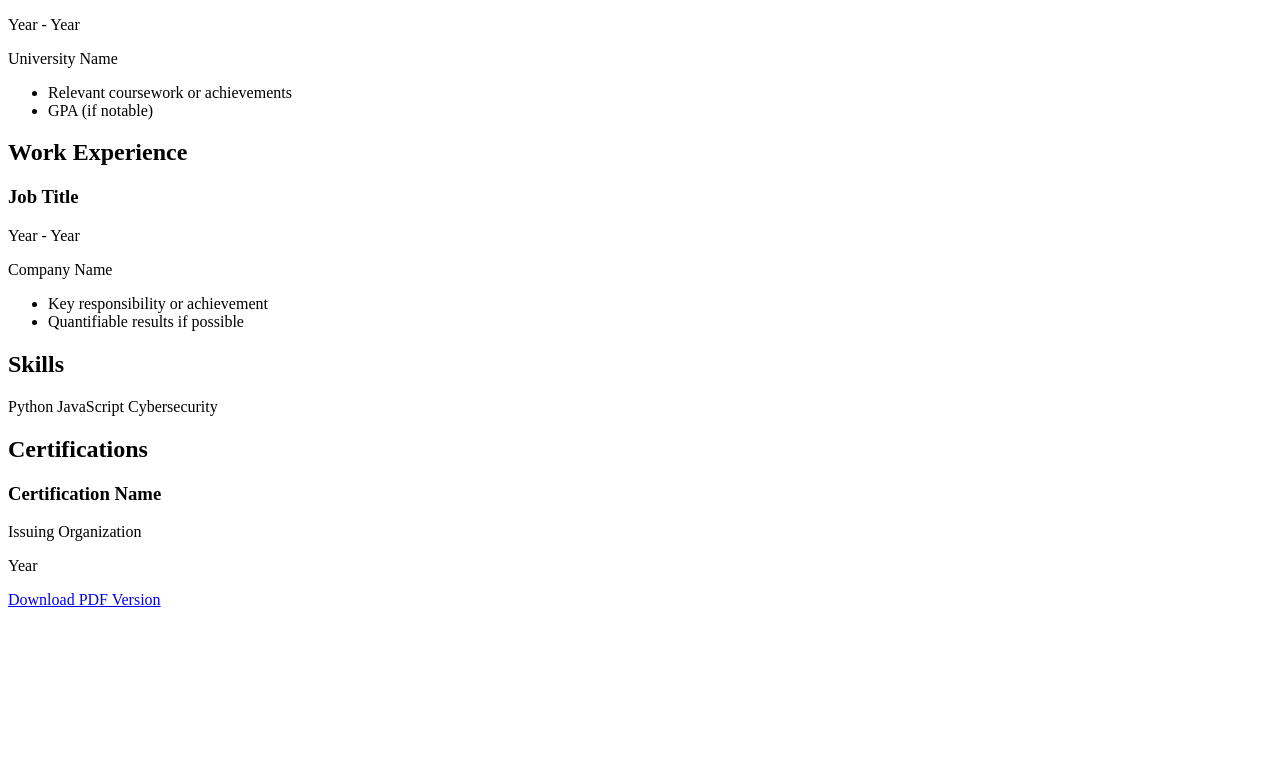
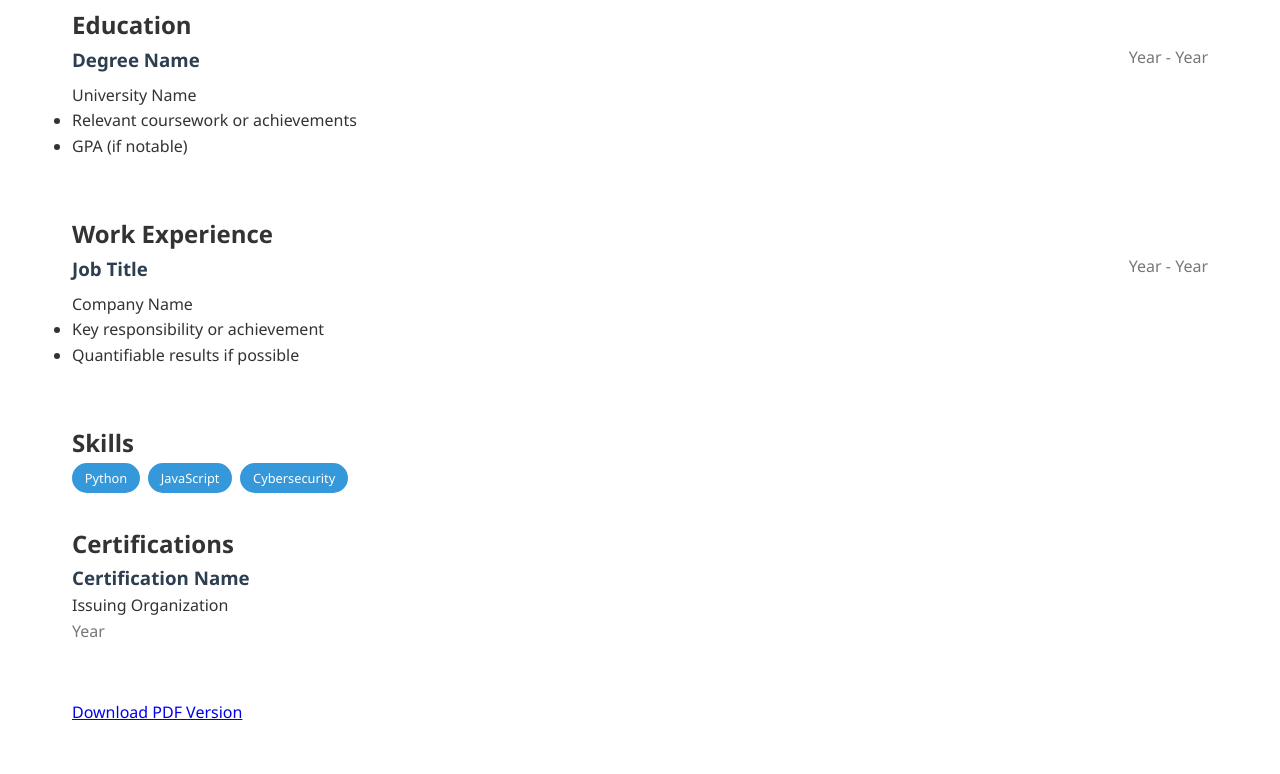
Before and after one commit to klorna/klorna.github.io, a plain HTML site: page resume.html in a window 1280 px wide. Shown: the part 127-901 px from the top of the page. Before the commit the page ends 800 px from the top, so only its background shows below. Drawn offline with Linux system fonts and the light colour scheme.

Commit message:
Update resume.html

```diff
--- a/resume.html
+++ b/resume.html
@@ -1,3 +1,13 @@
+<!DOCTYPE html>
+<html lang="en">
+<head>
+    <meta charset="UTF-8">
+    <meta name="viewport" content="width=device-width, initial-scale=1.0">
+    <title>Lorna Mukuhi Karigi | Professional Portfolio</title>
+    <link rel="stylesheet" href="https://cdnjs.cloudflare.com/ajax/libs/font-awesome/6.0.0/css/all.min.css">
+    <link rel="stylesheet" href="assets/css/style.css">
+</head>
+<body>
 <main>
     <section class="section">
         <h1 class="section-title">My Resume</h1>
@@ -59,3 +69,5 @@
         </div>
     </section>
 </main>
+</body>
+</html>
```
